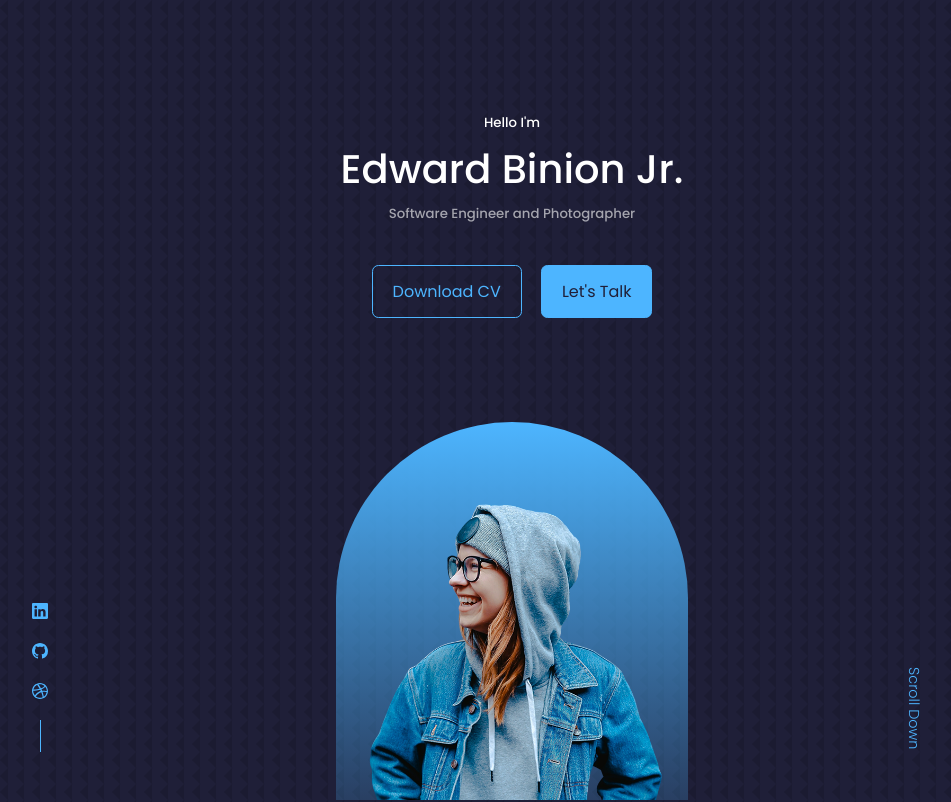
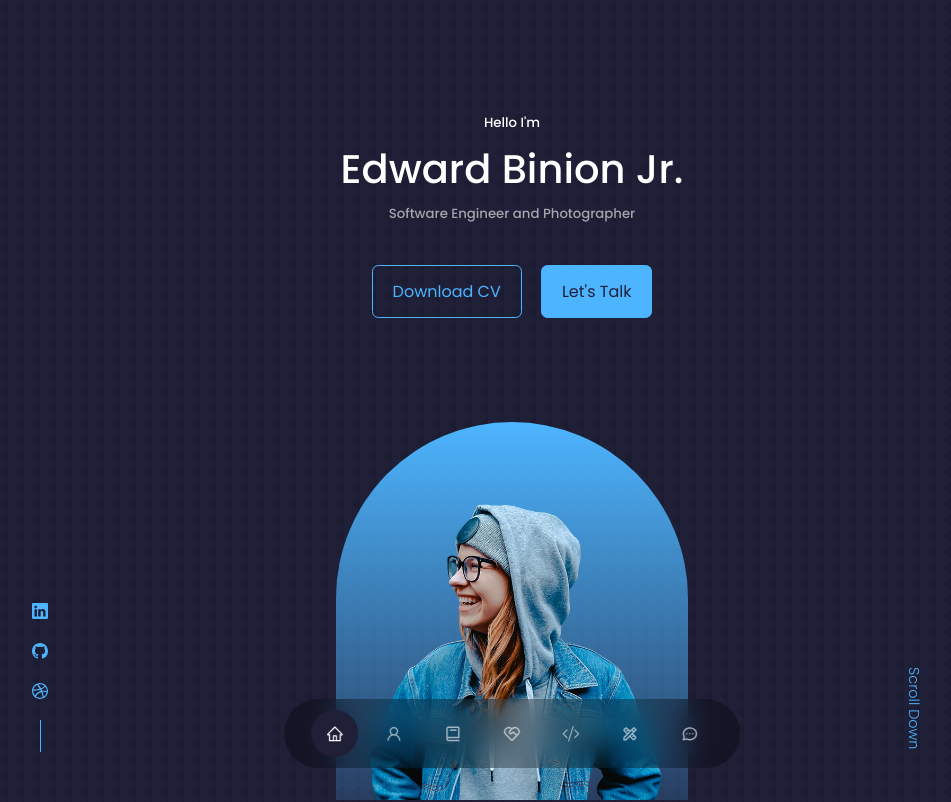
Before and after one commit to eddie1397/React-Portfolio, a React (Create React App) app: page / in a window 1280 px wide. Shown: the top 802 px of the page, without its empty margins (128-1079 px from the left). Built offline with nearby package versions, Linux system fonts and the light colour scheme.

Commit message:
updated Nav.jsx with active styles

```diff
--- a/src/components/nav/Nav.jsx
+++ b/src/components/nav/Nav.jsx
@@ -8,20 +8,22 @@
 import {MdOutlineDesignServices} from 'react-icons/md'
 import {RiServiceLine} from 'react-icons/ri'
 import {TbMessageCircle} from 'react-icons/tb'
+import {useState} from 'react'
 
 
 
 
-function Nav() {
+const Nav = () => {
+  const [activeNav, setActiveNav] = useState('#');
   return (
     <nav>
-      <a href="#"><AiOutlineHome /></a>
-      <a href="#about"><AiOutlineUser /></a>
-      <a href="#experience"><BiBook /></a>
-      <a href="#services"><RiServiceLine /></a>
-      <a href="#portfolio"><BsCodeSlash /></a>
-      <a href="#concept"><MdOutlineDesignServices /></a>
-      <a href="#contact"><TbMessageCircle /></a>
+      <a href="#" onClick={() => setActiveNav('#')} className={activeNav==='#' ? 'active' : ''}><AiOutlineHome /></a>
+      <a href="#about" onClick={() => setActiveNav('#about')} className={activeNav==='#about' ? 'active': ''}><AiOutlineUser /></a>
+      <a href="#experience" onClick={() =>setActiveNav('#experience')} className={activeNav==='#experience' ? 'active': ''}><BiBook /></a>
+      <a href="#services" onClick={() =>setActiveNav('#services')} className={activeNav==='#services' ? 'active': ''}><RiServiceLine /></a>
+      <a href="#portfolio" onClick={() =>setActiveNav('#portfolio')} className={activeNav==='#portfolio' ? 'active': ''}><BsCodeSlash /></a>
+      <a href="#concept" onClick={() =>setActiveNav('#concept')} className={activeNav==='#concept' ? 'active': ''}><MdOutlineDesignServices /></a>
+      <a href="#contact" onClick={() =>setActiveNav('#contact')} className={activeNav==='#contact' ? 'active': ''}><TbMessageCircle /></a>
 
     </nav>
   )
--- a/src/components/nav/nav.css
+++ b/src/components/nav/nav.css
@@ -0,0 +1,33 @@
+nav {
+    background: rgba(0, 0, 0, 0.3 );
+    width: max-content;
+    display: block;
+    padding: 0.7rem 1.7rem;
+    z-index: 2;
+    position: fixed;
+    left: 50%;
+    transform: translateX(-50%);
+    bottom: 2rem;
+    display: flex;
+    gap:0.8rem;
+    border-radius: 3rem;
+    backdrop-filter: blur(15px);
+}
+
+nav a {
+    background: transparent;
+    padding: 0.9rem;
+    border-radius: 50%;
+    display: flex;
+    color: var(--color-light);
+    font-size: 1.1rem;
+}
+
+nav a:hover {
+    background: rgba(0, 0, 0, 0.4 );
+}
+
+nav a.active {
+    background: var(--color-bg);
+    color: var(--color-white);
+}
```
